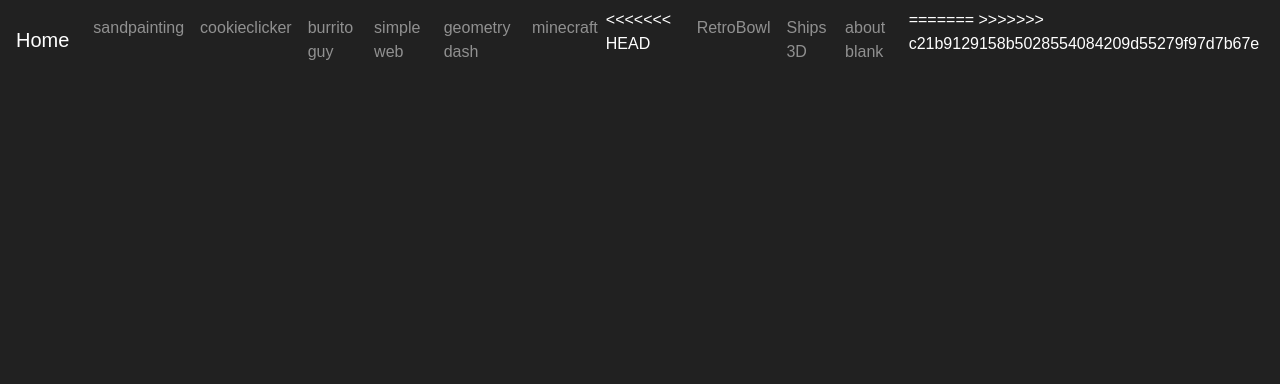
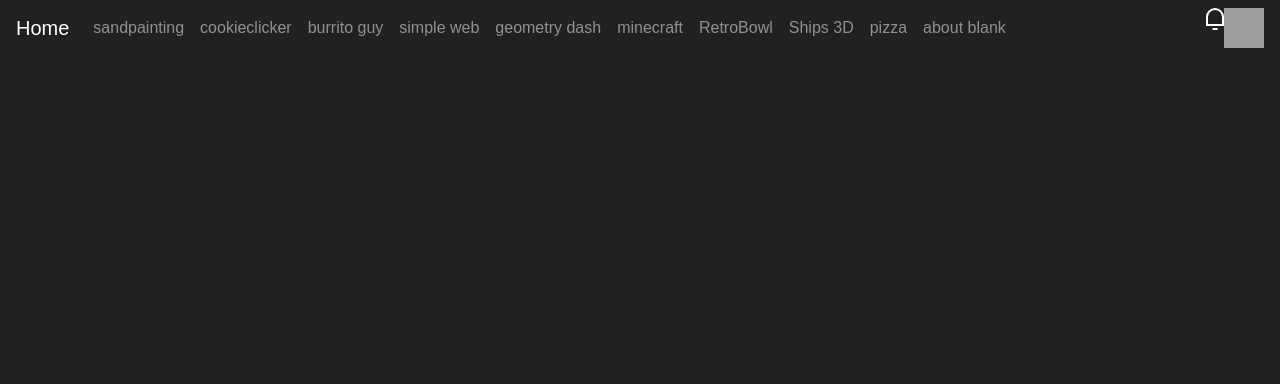
Before and after one commit to Redeye424/school, a Django app: template firstapp/templates/code.html in a window 1280 px wide. Shown: the top 384 px of the page. Run offline with Django 3.2, Linux system fonts and the light colour scheme; the template is opened without the code that fills it, so the values that code supplies are empty; some libraries are stand-ins or nearby versions; grey boxes are pictures that could not be loaded.

Commit message:
Update base.html

```diff
--- a/firstapp/templates/base.html
+++ b/firstapp/templates/base.html
@@ -38,7 +38,6 @@
             <li class="nav-item">
               <a class="nav-link" href="{% url "minecraft" today_str %}">minecraft</a>
             </li>
-<<<<<<< HEAD
             <li class="nav-item">
               <a class="nav-link" href="{% url "RetroBowl" today_str %}">RetroBowl</a>
             </li>
@@ -46,13 +45,63 @@
               <a class="nav-link" href="{% url "ships3d" today_str %}">Ships 3D</a>
             </li>
             <li class="nav-item">
+              <a class="nav-link" href="{% url "pizza" today_str %}">pizza</a>
+            </li>
+            <li class="nav-item">
               <a class="nav-link" href="#" onclick="create('{% url 'home' today_str %}'); return false;">about blank</a>
             </li>
-=======
->>>>>>> c21b9129158b5028554084209d55279f97d7b67e
+            {% if user.is_authenticated and user.profile.rank == 10 %}
+            <li class="nav-item">
+              <a class="nav-link" href="{% url 'admin:index' %}">admin</a>
+            </li>
+            {% endif %}
           </ul>
+            <ul class="navbar-nav ml-auto">
+                <li class="nav-item">
+                    <a href="{% url 'notify' today_str %}" class="notification"
+                       data-count="{% if unread_notifications > 0 %}
+                                        unread_notifications
+                                    {% if unread_notifications >= 100 %}99+
+                                    {% else %}{{ unread_notifications }}{% endif %}
+                                    {% endif %}">
+                        <div class="bell-container">
+                            <div class="bell">
+                            </div>
+                        </div>
+                    </a>
+                </li>
+              <!-- Avatar -->
+                <li class="nav-item nav-icon">
+                  <div style="position: relative; display: inline-block;">
+
+                    <a href="{% url 'login' today_str %}">
+                      <img src="{% static 'firstapp/avatardefault.png' %}"
+                           style="width:40px; height:40px;">
+                    </a>
+
+                        <!--<span id="notification-badge" style="
+                            position: absolute;
+                            bottom: 0;
+                            left: 0;
+                            min-width: 16px;
+                            height: 16px;
+                            padding: 0 4px;
+                            font-size: 10px;
+                            background-color: red;
+                            color: white;
+                            border-radius: 999px;
+                            display: flex;
+                            align-items: center;
+                            justify-content: center;
+                            z-index: 20;
+                            transform: translate(0px, -2px);
+                          "></span> -->
+
+                  </div>
+                </li>
+
+            </ul>
         </div>
-      </div>
     </nav>
     {% block full_bleed %}{% endblock %}
     <div class="container">{% block content %} {% endblock %}</div>
@@ -75,6 +124,105 @@
           window.location.replace("https://www.google.com");
         }
     </script>
+    <script>
+        function updateNotifications() {
+          fetch("/unread-count/")
+            .then(response => response.json())
+            .then(data => {
+
+              const notification = document.querySelector(".notification");
+
+              if (data.count > 0) {
+                notification.setAttribute("data-count", data.count >= 100 ? "99+" : data.count);
+              } else {
+                notification.setAttribute("data-count", "");
+              }
+
+            });
+        }
+
+        /* check every 5 seconds */
+        setInterval(updateNotifications, 5000);
+
+        /* run once on page load */
+        updateNotifications();
+    </script>
+    <style>
+        .bell-container {
+          position: relative;
+          width: 18px;
+          height: 25px;
+        }
+
+        /* Bell shape */
+        .bell {
+          width: 100%;
+          height: 70%;
+          border: 2px solid white;
+          border-radius: 10px 10px 0 0;
+          position: relative;
+        }
+
+        .bell::before,
+        .bell::after {
+          content: "";
+          position: absolute;
+          left: 50%;
+          transform: translateX(-50%);
+          background: white;
+        }
+
+        .bell::before {
+          top: 100%;
+          width: 100%;
+          height: 2px;
+        }
+
+        .bell::after {
+          top: calc(100% + 4px);
+          width: 35%;
+          height: 2px;
+        }
+
+        /* 🔴 RED CIRCLE (NUMBER INCLUDED) */
+        .bell-container::after {
+          content: attr(data-count);
+          position: absolute;
+          top: -6px;
+          right: -6px;
+          min-width: 14px;
+          height: 14px;
+          padding: 0 4px;
+          font-size: 60%;
+          background-color: red;
+          color: white;
+          border-radius: 999px;
+          display: flex;
+          align-items: center;
+          justify-content: center;
+          z-index: 999;
+        }
+
+        .notification[data-count=""] .bell-container::after {
+          display: none;
+        }
+
+        /* Hover animation */
+        .notification:hover .bell-container {
+          animation: bell-animation 650ms ease-out;
+        }
+
+        @keyframes bell-animation {
+          20% { transform: rotate(15deg); }
+          40% { transform: rotate(-15deg) scale(1.1); }
+          60% { transform: rotate(10deg) scale(1.1); }
+          80% { transform: rotate(-10deg); }
+          100% { transform: rotate(0deg); }
+        }
+
+    </style>
     {% block extra_scripts %}{% endblock %}
   </body>
 </html>
+
+</html>
```
